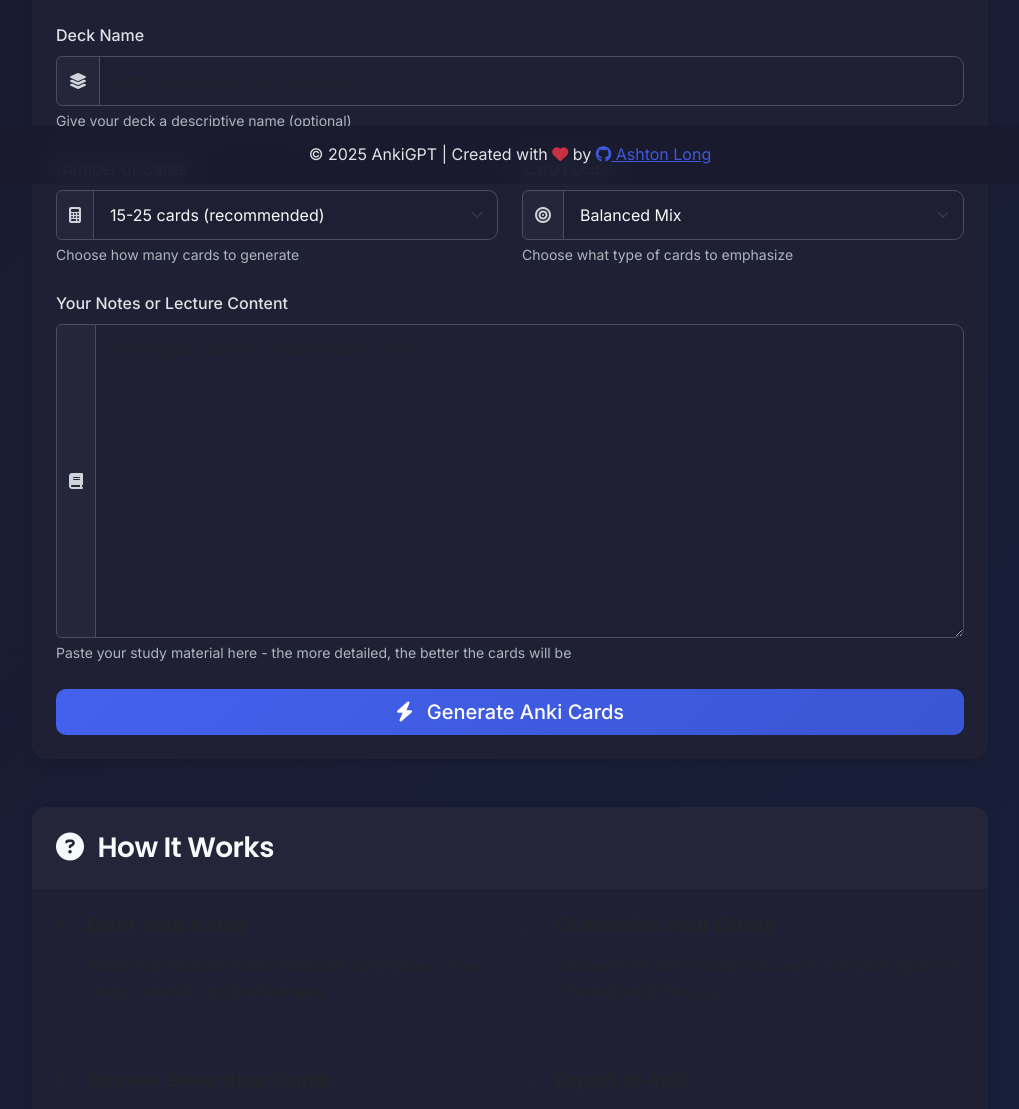
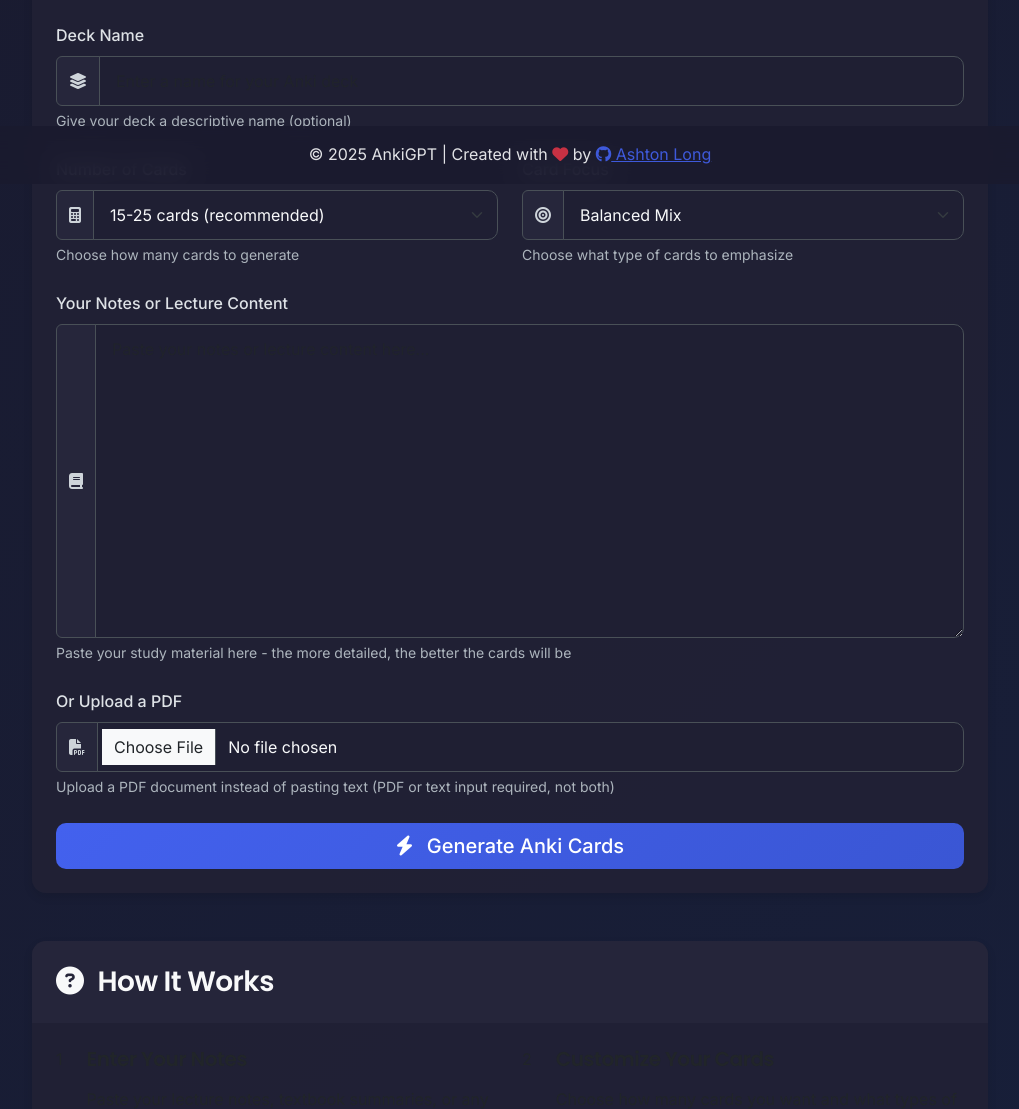
Before and after one commit to AshtonLong/AnkiGPT, a Flask app: page / in a window 1280 px wide. Shown: the part 616-1725 px from the top of the page, without its empty margins (130-1149 px from the left). Run offline with Flask 3, Linux system fonts and the light colour scheme.

Commit message:
Refactor card generation process to support PDF uploads; update loading logic and UI to handle both text and PDF inputs.

```diff
--- a/anki_utils.py
+++ b/anki_utils.py
@@ -1,6 +1,5 @@
 import genanki
 import random
-import re
 import os
 from datetime import datetime
 
--- a/app.py
+++ b/app.py
@@ -124,14 +124,30 @@
 def loading():
     # For POST requests, store form data in session
     if request.method == 'POST':
-        session['notes_text'] = request.form.get('notes', '')
         session['deck_name'] = request.form.get('deck_name', '').strip() or None
         session['card_count'] = request.form.get('card_count', '15-25')
         session['focus_area'] = request.form.get('focus_area', 'balanced')
 
-        # Validate input
-        if not session['notes_text'].strip():
-            flash('Please enter some notes or lecture content', 'error')
+        # Handle either text input or PDF upload
+        pdf_file = request.files.get('pdf_file')
+        notes_text = request.form.get('notes', '').strip()
+
+        if pdf_file and pdf_file.filename:
+            # Store the PDF file temporarily
+            filename = secure_filename(pdf_file.filename)
+            temp_path = os.path.join(TEMP_DIR, filename)
+            pdf_file.save(temp_path)
+            session['pdf_path'] = temp_path
+            session['using_pdf'] = True
+            session['notes_text'] = ''  # Clear text notes if using PDF
+        elif notes_text:
+            session['notes_text'] = notes_text
+            session['using_pdf'] = False
+            if 'pdf_path' in session:
+                # Remove any previously stored PDF path
+                session.pop('pdf_path', None)
+        else:
+            flash('Please enter some notes or upload a PDF file', 'error')
             return redirect(url_for('index'))
 
     # For both GET and POST, check if API key is set in session or file
@@ -151,8 +167,9 @@
         set_api_key(api_key)
 
     # For GET requests, check if we have the necessary session data
-    if request.method == 'GET' and ('notes_text' not in session or not session['notes_text'].strip()):
-        flash('Please enter your notes to generate cards', 'error')
+    if request.method == 'GET' and not (('notes_text' in session and session['notes_text'].strip()) or
+                                        ('using_pdf' in session and session['using_pdf'] and 'pdf_path' in session)):
+        flash('Please enter your notes or upload a PDF to generate cards', 'error')
         return redirect(url_for('index'))
 
     return render_template('loading.html')
@@ -165,6 +182,8 @@
 
     # Check for form data first, then fall back to session data
     notes_text = request.form.get('notes', '') or session.get('notes_text', '')
+    using_pdf = session.get('using_pdf', False)
+    pdf_path = session.get('pdf_path', None)
     deck_name = request.form.get('deck_name', '').strip() or session.get('deck_name')
     card_count = request.form.get('card_count', '') or session.get('card_count', '15-25')
     focus_area = request.form.get('focus_area', '') or session.get('focus_area', 'balanced')
@@ -175,9 +194,9 @@
     session.pop('card_count', None)
     session.pop('focus_area', None)
 
-    # Validate input again (in case session was tampered with)
-    if not notes_text.strip():
-        flash('Please enter some notes or lecture content', 'error')
+    # Validate input (either text or PDF must be provided)
+    if not using_pdf and not notes_text.strip():
+        flash('Please enter some notes or lecture content or upload a PDF', 'error')
         return redirect(url_for('index'))
 
     try:
@@ -188,7 +207,20 @@
             set_api_key(api_key)
 
         # Generate Anki cards using Gemini API
-        generated_text = generate_anki_cards(notes_text, card_count=card_count, focus_area=focus_area)
+        if using_pdf and pdf_path and os.path.exists(pdf_path):
+            # Generate cards from PDF
+            generated_text = generate_anki_cards(pdf_path, card_count=card_count, focus_area=focus_area, is_pdf_path=True)
+            # Clean up the PDF file after use
+            try:
+                os.remove(pdf_path)
+            except Exception as e:
+                print(f"Warning: Could not remove temporary PDF file: {str(e)}")
+            # Clear PDF data from session
+            session.pop('using_pdf', None)
+            session.pop('pdf_path', None)
+        else:
+            # Generate cards from text
+            generated_text = generate_anki_cards(notes_text, card_count=card_count, focus_area=focus_area)
 
         # Parse the generated text into cards
         cards = parse_cloze_cards(generated_text)
--- a/templates/index.html
+++ b/templates/index.html
@@ -33,7 +33,7 @@
                 <h2 class="mb-0"><i class="fas fa-wand-magic-sparkles me-2"></i> Generate Anki Cards</h2>
             </div>
             <div class="card-body">
-                <form action="{{ url_for('loading') }}" method="post">
+                <form action="{{ url_for('loading') }}" method="post" enctype="multipart/form-data" id="generator-form">
                     <div class="mb-4">
                         <label for="deck_name" class="form-label">Deck Name</label>
                         <div class="input-group">
@@ -78,9 +78,18 @@
                         <label for="notes" class="form-label">Your Notes or Lecture Content</label>
                         <div class="input-group">
                             <span class="input-group-text"><i class="fas fa-book"></i></span>
-                            <textarea class="form-control" id="notes" name="notes" rows="12" placeholder="Paste your notes or lecture content here..." required></textarea>
+                            <textarea class="form-control" id="notes" name="notes" rows="12" placeholder="Paste your notes or lecture content here..."></textarea>
                         </div>
                         <div class="form-text">Paste your study material here - the more detailed, the better the cards will be</div>
+                    </div>
+
+                    <div class="mb-4">
+                        <label class="form-label">Or Upload a PDF</label>
+                        <div class="input-group">
+                            <span class="input-group-text"><i class="fas fa-file-pdf"></i></span>
+                            <input type="file" class="form-control" id="pdf_file" name="pdf_file" accept=".pdf">
+                        </div>
+                        <div class="form-text">Upload a PDF document instead of pasting text (PDF or text input required, not both)</div>
                     </div>
 
                     <div class="d-grid gap-2">
@@ -267,5 +276,38 @@
             }
         });
     });
+
+    document.addEventListener('DOMContentLoaded', function() {
+        const form = document.getElementById('generator-form');
+        const notesTextarea = document.getElementById('notes');
+        const pdfFileInput = document.getElementById('pdf_file');
+
+        // Make either notes or PDF required, but not both
+        form.addEventListener('submit', function(e) {
+            const hasNotes = notesTextarea.value.trim().length > 0;
+            const hasPdf = pdfFileInput.files.length > 0;
+
+            if (!hasNotes && !hasPdf) {
+                e.preventDefault();
+                alert('Please either enter your notes or upload a PDF file.');
+                return false;
+            }
+
+            return true;
+        });
+
+        // Optional: Clear the other input when one is filled
+        notesTextarea.addEventListener('input', function() {
+            if (this.value.trim().length > 0) {
+                pdfFileInput.value = '';
+            }
+        });
+
+        pdfFileInput.addEventListener('change', function() {
+            if (this.files.length > 0) {
+                notesTextarea.value = '';
+            }
+        });
+    });
 </script>
 {% endblock %}
```
Also changed, not shown: gemini_utils.py (+35 -14 lines), templates/loading.html (+15 -3 lines), README.md.
